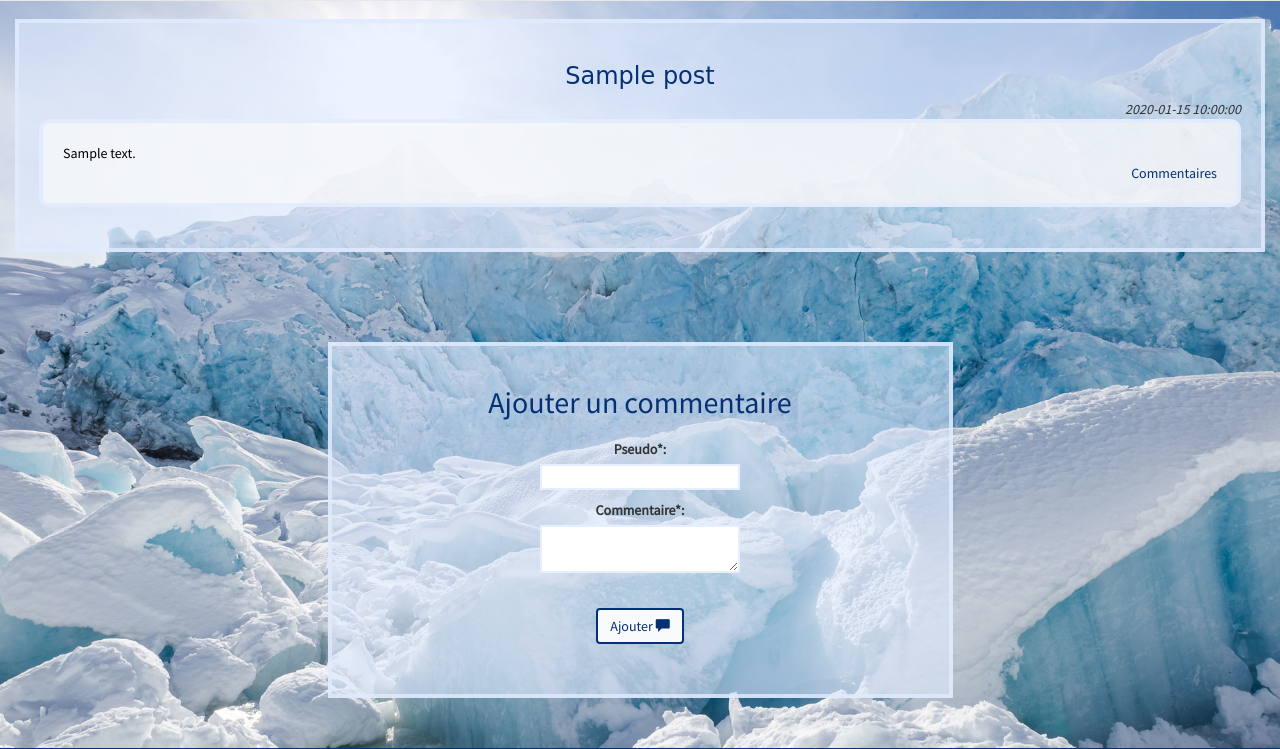
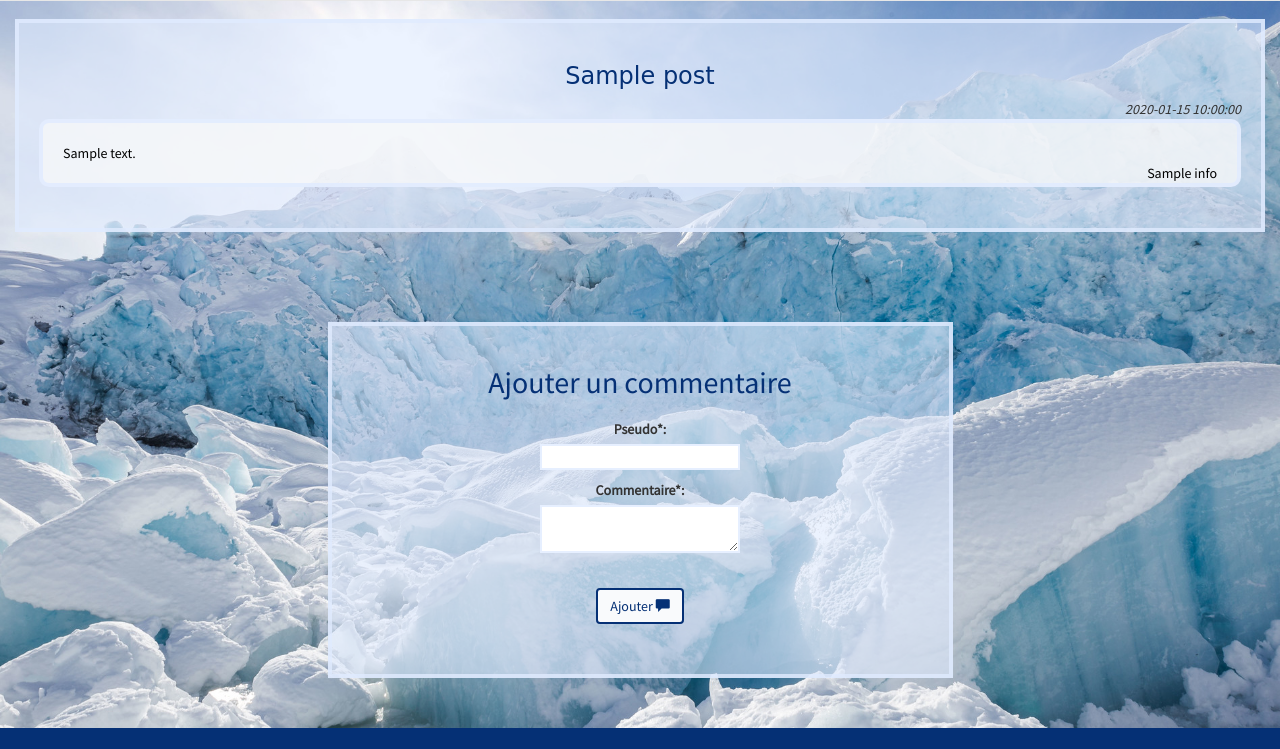
Before and after one commit to pandazen974/FORTEROCHE, a PHP site: template view/postView.php in a window 1280 px wide. Shown: the part 52-801 px from the top of the page. Run offline with PHP 8.4, Linux system fonts and the light colour scheme; the template is opened without the code that fills it: most values are stand-ins (such as "Sample title", 1, 10 or a date in 2020); some libraries are stand-ins or nearby versions; some web fonts are replaced.

Commit message:
Mise à jour vue

```diff
--- a/view/postView.php
+++ b/view/postView.php
@@ -15,9 +15,9 @@
                     <span class="pull-right"><i><?= $post->postDate() ?></i></span><br/>
                         <div class="allbackground">
                             <?= $post->content() ?><br/>
-                            <?php  if (!isset($comments)){ ?>
+                            <?php  if (!isset($info)){if(!isset($comments)){ ?>
                                 <a href="index.php?action=displayComments&amp;id=<?= $post->id() ?>" class="pull-right" id="comment-link">Commentaires</a><br/>
-                            <?php }?>
+                            <?php }}else{?><span class="pull-right"><?=$info?></span><?php } ?>
                         </div>
                     <br/>
                         <div class="row box">
@@ -31,7 +31,7 @@
             <?php } ?>
                 <div  class="col-xs-12 col-sm-12  col-md-6 col-md-6 col-md-offset-3 formbox text-center">
                     <h2>Ajouter un commentaire</h2>
-                    <form action="index.php?action=addComment&amp;id=<?= $post->id() ?>" method="post">
+                    <form action="index.php?action=addComment&amp;<?php if(isset($post)){?>id=<?= $post->id()?> <?php }?>" method="post">
                         <label for="author">Pseudo*:</label><br />
                         <input type="text" id="author" name="author" <?php if (isset($erreur)){?>value="<?= htmlspecialchars($_POST['author'])?>"<?php }?> /><br/>
 
```
